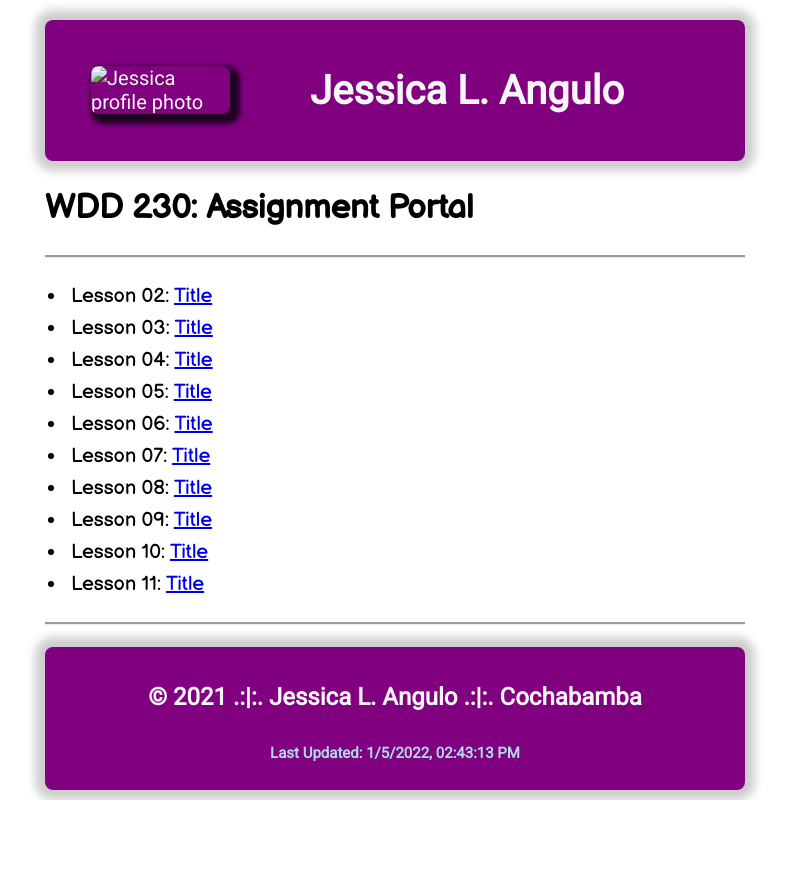
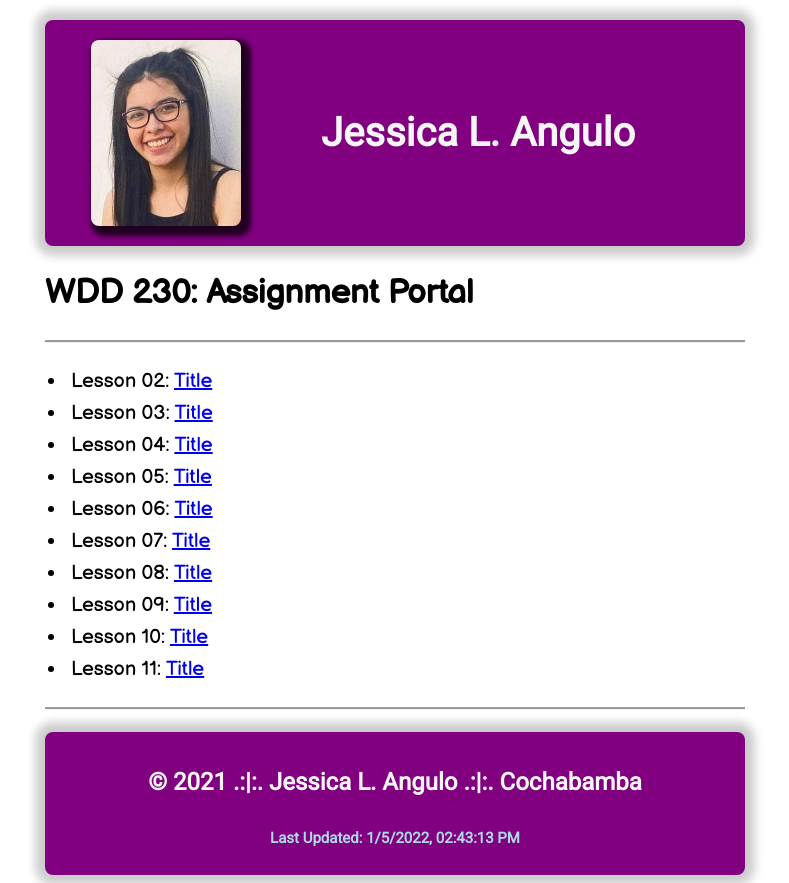
Before and after one commit to jessica14angulo/wdd230, a plain HTML site: page index.html in a window 1280 px wide. Shown: the whole page, without its empty margins (245-1034 px from the left). Before the commit the page ends 800 px from the top, so only its background shows below. Drawn offline with Linux system fonts and the light colour scheme; the site is published under a folder, as on GitHub Pages, so addresses that start at the root find nothing.

Commit message:
profile photo

```diff
--- a/index.html
+++ b/index.html
@@ -12,7 +12,7 @@
 <body>
     <div id="content">
         <header>
-            <img src="/images/jessicaProfile.jpg" alt="Jessica profile photo">
+            <img src="images/jessicaProfile.jpg" alt="Jessica profile photo">
             <h1>Jessica L. Angulo</h1>
         </header>
         <main>
```
